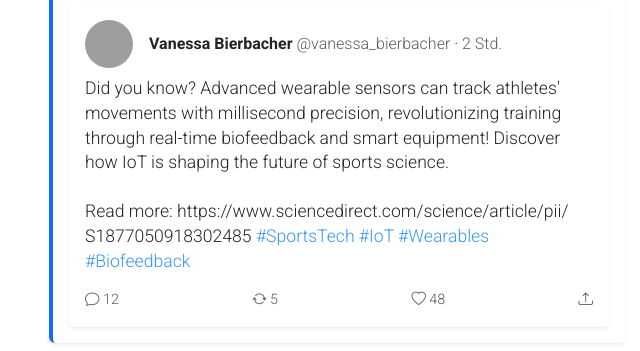
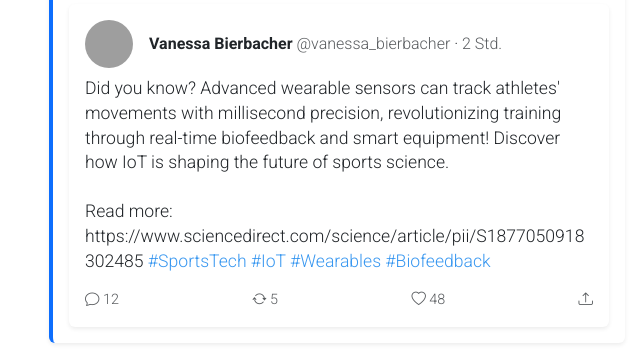
Before and after one commit to vibi004/Business-English-Paper-Research, a plain HTML site: page index.html in a window 1280 px wide. Shown: the part 2612-2963 px from the top of the page, without its empty margins (303-943 px from the left). Drawn offline with nearby package versions, Linux system fonts and the light colour scheme; grey boxes are pictures that could not be loaded.

```diff
--- a/index.html
+++ b/index.html
@@ -482,8 +482,9 @@
                         <strong>Vanessa Bierbacher</strong> <span class="text-muted">@vanessa_bierbacher</span> · <span class="text-muted">2 Std.</span>
                     </div>
                 </div>
-                <p style="font-size: 1.1rem; line-height: 1.4;">
-                    Did you know? Advanced wearable sensors can track athletes' movements with millisecond precision, revolutionizing training through real-time biofeedback and smart equipment! Discover how IoT is shaping the future of sports science. </br> </br> Read more: https://www.sciencedirect.com/science/article/pii/</br>S1877050918302485 <span style="color: #3897f0">#SportsTech #IoT #Wearables #Biofeedback</span>
+                <p style="font-size: 1.1rem; line-height: 1.4; overflow-wrap: break-word;">
+                    Did you know? Advanced wearable sensors can track athletes' movements with millisecond precision, revolutionizing training through real-time biofeedback and smart equipment! Discover how IoT is shaping the future of sports science. <br><br>
+                    Read more: https://www.sciencedirect.com/science/article/pii/S1877050918302485 <span style="color: #3897f0">#SportsTech #IoT #Wearables #Biofeedback</span>
                 </p>
                 <div class="d-flex justify-content-between text-muted mt-3" style="font-size: 0.9rem;">
                     <div><i class="bi bi-chat"></i> 12</div>
```
